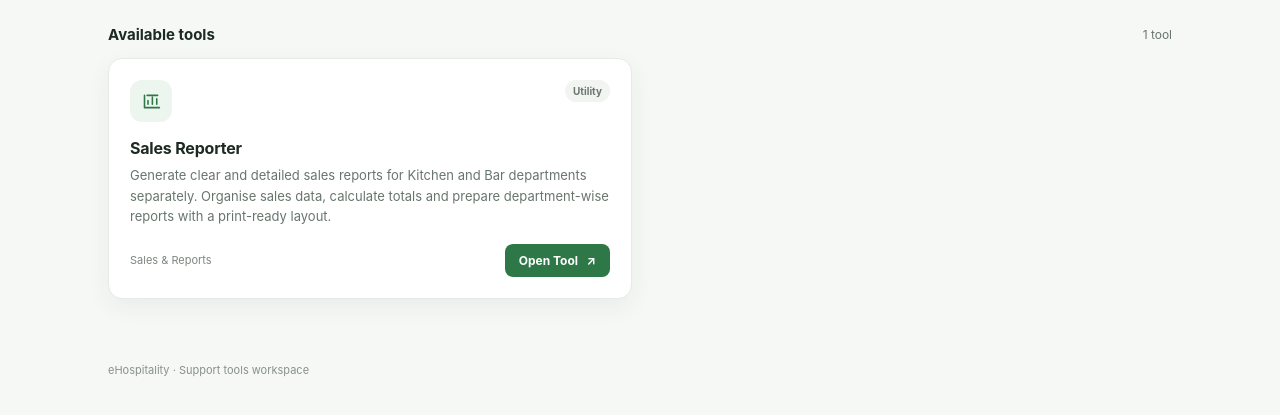
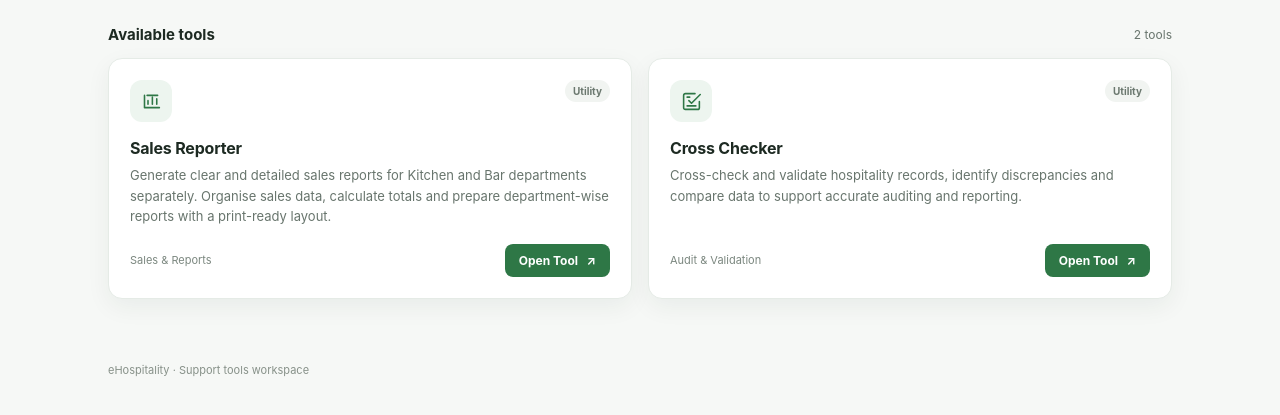
Before and after one commit to dinsaneguy7/hospitality_support, a plain HTML site: page index.html in a window 1280 px wide. Shown: the part 217-632 px from the top of the page. Drawn offline with Linux system fonts and the light colour scheme.

Commit message:
Add 'Cross Checker' tool card to index.html
Added a new tool card for 'Cross Checker' with details.

```diff
--- a/index.html
+++ b/index.html
@@ -312,11 +312,12 @@ footer{
 
   <div class="section-head">
     <h2>Available tools</h2>
-    <span class="count" id="count">1 tool</span>
+    <span class="count" id="count">2 tools</span>
   </div>
 
   <section class="grid" id="toolGrid">
 
+    <!-- SALES REPORTER -->
     <article
       class="tool-card"
       data-search="sales reporter kitchen bar daily sales report department wise"
@@ -351,6 +352,47 @@ footer{
         <span class="category">Sales &amp; Reports</span>
 
         <a href="gpsalesreport.html" class="open-btn">
+          Open Tool &nbsp; ↗
+        </a>
+
+      </div>
+
+    </article>
+
+
+    <!-- CROSS CHECKER -->
+    <article
+      class="tool-card"
+      data-search="cross checker auditor audit checking validation verification data comparison"
+    >
+
+      <div class="card-top">
+
+        <div class="tool-icon">
+          <svg viewBox="0 0 24 24">
+            <path d="M9 11l3 3L22 4"/>
+            <path d="M21 12v7a2 2 0 0 1-2 2H5a2 2 0 0 1-2-2V5a2 2 0 0 1 2-2h11"/>
+            <path d="M7 7h3M7 17h10"/>
+          </svg>
+        </div>
+
+        <span class="status">Utility</span>
+
+      </div>
+
+      <h3>Cross Checker</h3>
+
+      <p>
+        Cross-check and validate hospitality records,
+        identify discrepancies and compare data
+        to support accurate auditing and reporting.
+      </p>
+
+      <div class="card-bottom">
+
+        <span class="category">Audit &amp; Validation</span>
+
+        <a href="/auditor/index.html" class="open-btn">
           Open Tool &nbsp; ↗
         </a>
 
```
